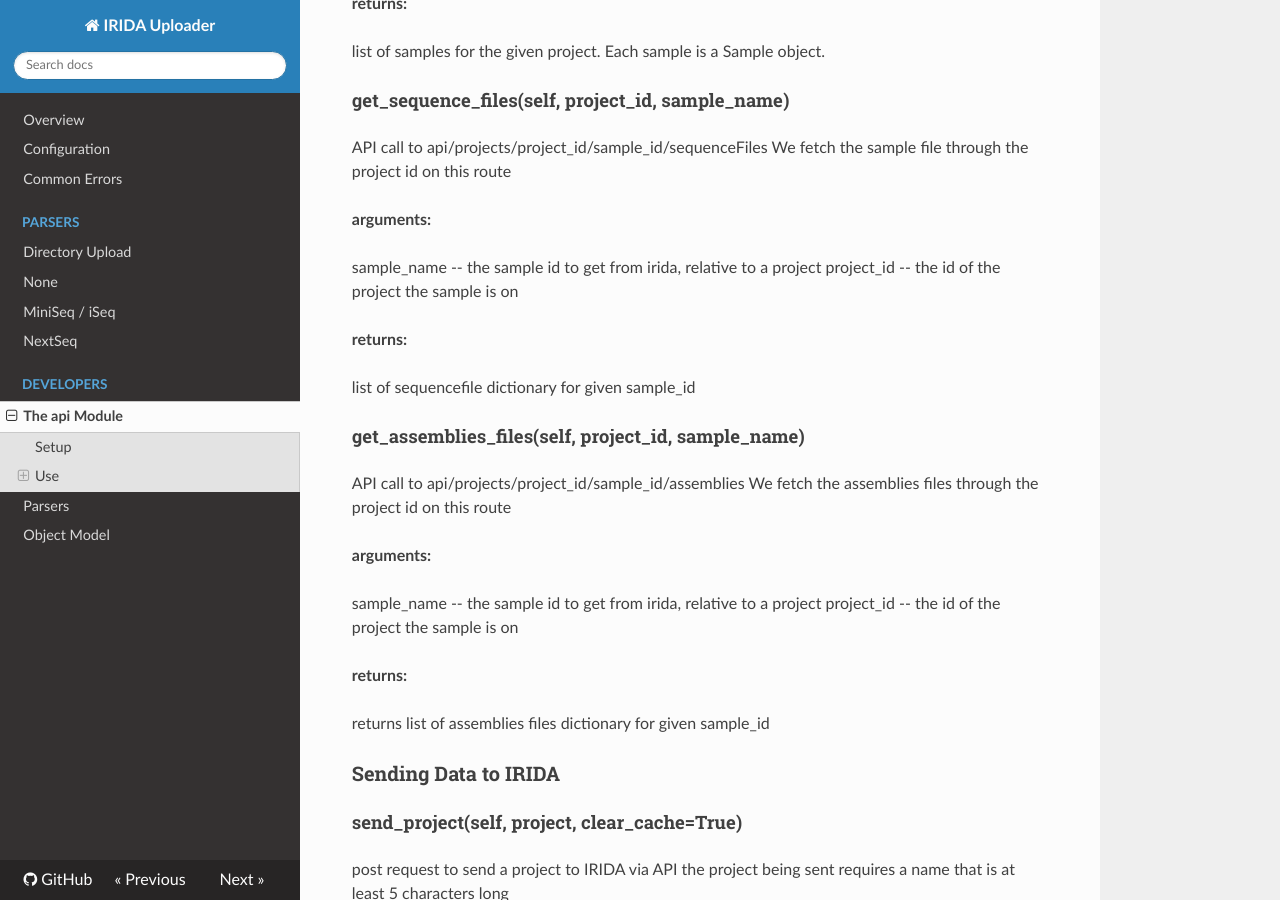
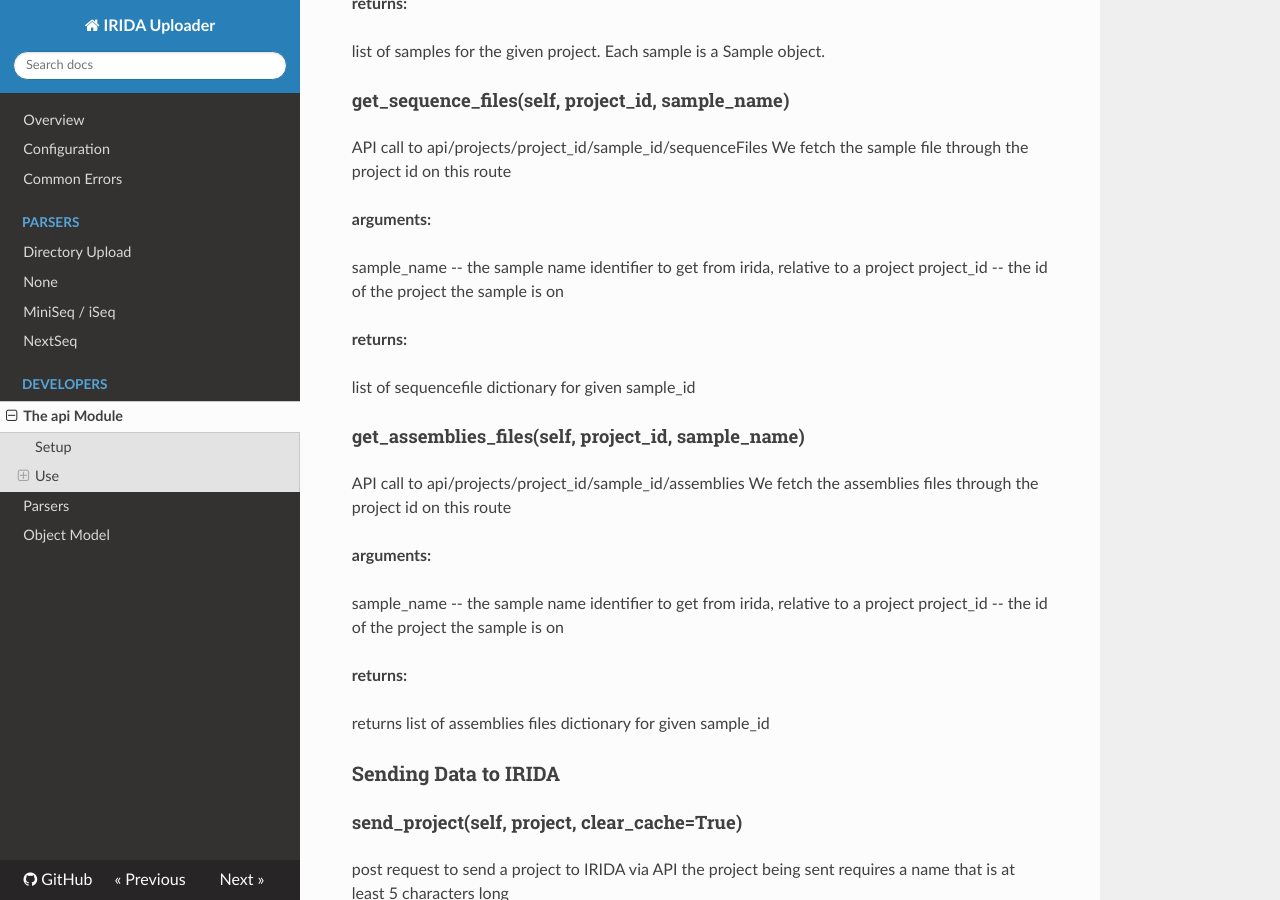
Before and after one commit to phac-nml/irida-uploader, an MkDocs documentation site: the page built from docs/developers/api.md, in a window 1280 px wide and 900 px high, scrolled down 1068 px. Built offline with MkDocs 1.6.1, drawn with Linux system fonts in a browser that asks for light colours; nearby versions of some CDN libraries; old or Windows-style settings are respelled for this version of MkDocs; some of the changed text lies outside the part shown.

Commit message:
added clarity to documentation

```diff
--- a/docs/developers/api.md
+++ b/docs/developers/api.md
@@ -47,7 +47,7 @@
 
 **arguments:**
 
-sample_name -- the sample id to get from irida, relative to a project
+sample_name -- the sample name identifier to get from irida, relative to a project
 project_id -- the id of the project the sample is on
 
 **returns:**
@@ -60,7 +60,7 @@
 
 **arguments:**
 
-sample_name -- the sample id to get from irida, relative to a project
+sample_name -- the sample name identifier to get from irida, relative to a project
 project_id -- the id of the project the sample is on
 
 **returns:**
@@ -106,7 +106,11 @@
 
 **arguments:**
 
-sample -- Sample object
+sequence_file -- SequenceFile object to send
+
+sample_name -- irida sample name identifier to send to
+
+project_id -- irida project identifier
 
 upload_id -- the run to upload the files to
 
```
Also changed, not shown: 1 other file.
